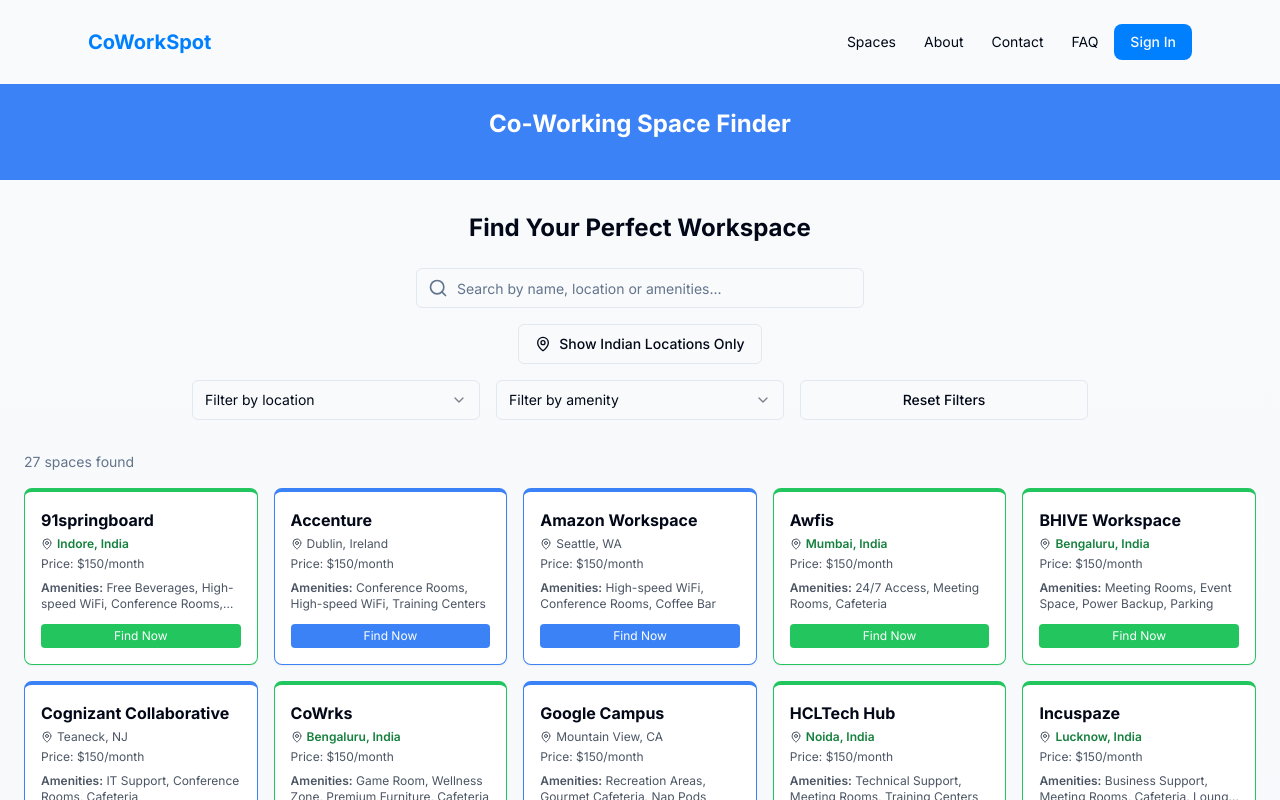
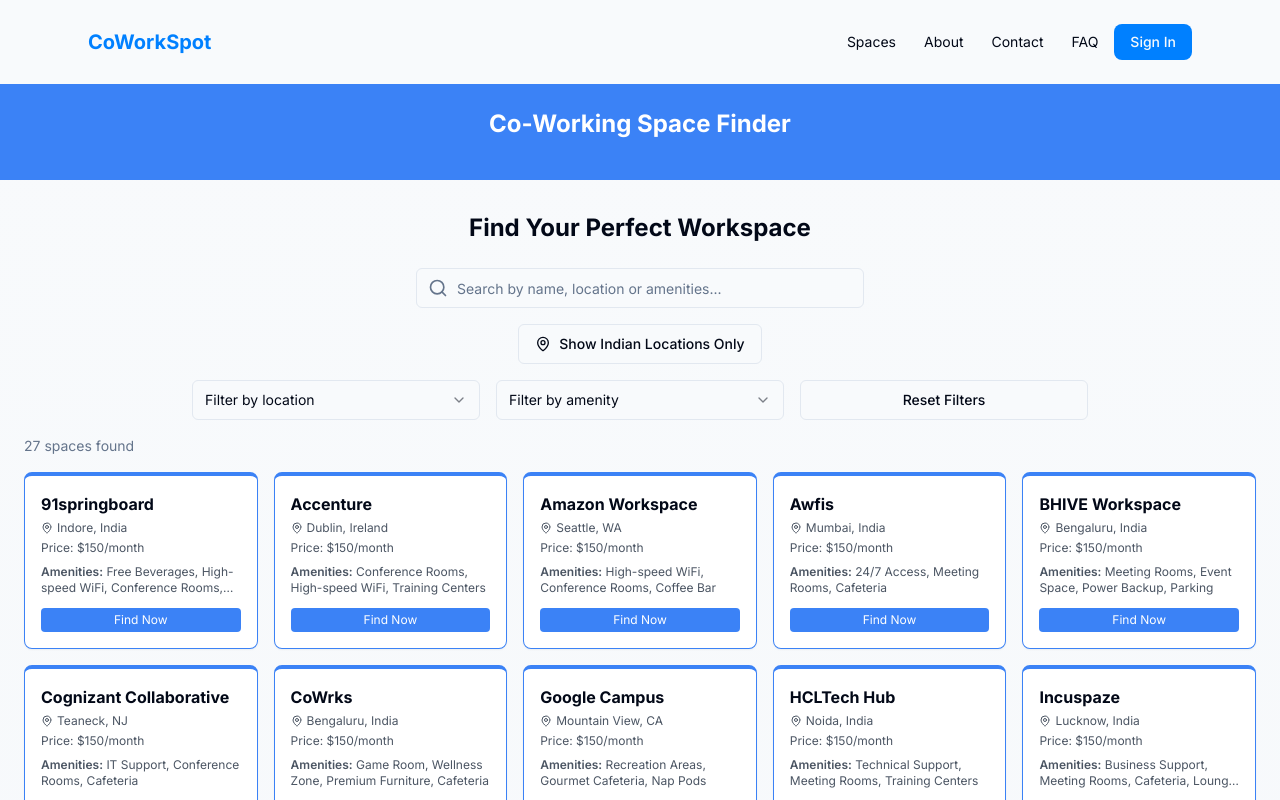
Before and after one commit to maneeshsit/coworkspot-finder, a React (Vite) app: page / in a window 1280 px wide. Shown: the top 800 px of the page. Built offline with nearby package versions, Linux system fonts and the light colour scheme.

Commit message:
Fix: Remove green border from SpaceCard
Remove the conditional green border and always apply a blue border to the SpaceCard component.

```diff
--- a/src/components/SpaceCard.tsx
+++ b/src/components/SpaceCard.tsx
@@ -9,7 +9,7 @@ interface SpaceCardProps {
   space: CoworkingSpace;
 }
 
-// Define Indian cities to highlight
+// Define Indian cities (kept for reference but not used for special styling anymore)
 const indianCities = [
   "Hyderabad", "Pune", "Mumbai", "Bangalore", "Bengaluru", "Noida",
   "Lucknow", "Visakhapatnam", "Vizag", "Kanpur", "Indore", "Bhopal", "Navi Mumbai"
@@ -18,7 +18,7 @@ const indianCities = [
 const SpaceCard: React.FC<SpaceCardProps> = ({ space }) => {
   const { toast } = useToast();
 
-  // Check if space is in an Indian city
+  // Check if space is in an Indian city (kept for reference)
   const isIndianCity = indianCities.some(city =>
     space.location.includes(city)
   );
@@ -31,13 +31,13 @@ const SpaceCard: React.FC<SpaceCardProps> = ({ space }) => {
   };
 
   return (
-    <Card className={`h-full border-t-4 ${isIndianCity ? 'border-green-500' : 'border-blue-500'} hover:shadow-md transition-all duration-200`}>
+    <Card className="h-full border-t-4 border-blue-500 hover:shadow-md transition-all duration-200">
       <CardContent className="p-4">
         <h3 className="font-bold text-md mb-1 truncate">{space.name}</h3>
 
         <div className="flex items-center text-xs text-gray-600 mb-1">
           <MapPin className="h-3 w-3 mr-1" />
-          <p className={`truncate ${isIndianCity ? 'font-semibold text-green-700' : ''}`}>
+          <p className="truncate">
             {space.location}
           </p>
         </div>
@@ -51,7 +51,7 @@ const SpaceCard: React.FC<SpaceCardProps> = ({ space }) => {
         </div>
 
         <button
-          className={`mt-3 w-full py-1 px-2 ${isIndianCity ? 'bg-green-500 hover:bg-green-600' : 'bg-blue-500 hover:bg-blue-600'} text-white text-xs rounded-sm transition-colors`}
+          className="mt-3 w-full py-1 px-2 bg-blue-500 hover:bg-blue-600 text-white text-xs rounded-sm transition-colors"
           onClick={handleFindNow}
         >
           Find Now
--- a/src/components/SpacesList.tsx
+++ b/src/components/SpacesList.tsx
@@ -1,4 +1,3 @@
-
 import React, { useState, useEffect } from 'react';
 import { coworkingSpaces } from '../lib/data';
 import SpaceCard from './SpaceCard';
@@ -146,7 +145,6 @@ const SpacesList: React.FC = () => {
               </Button>
             </div>
           </div>
-        </div>
 
           {/* Results count */}
           <div className="mb-4 text-sm text-muted-foreground">
@@ -177,6 +175,7 @@ const SpacesList: React.FC = () => {
             )}
           </div>
         </div>
+      </div>
     </section>
   );
 };
```
Lines whose indentation alone changed are shown as unchanged.
